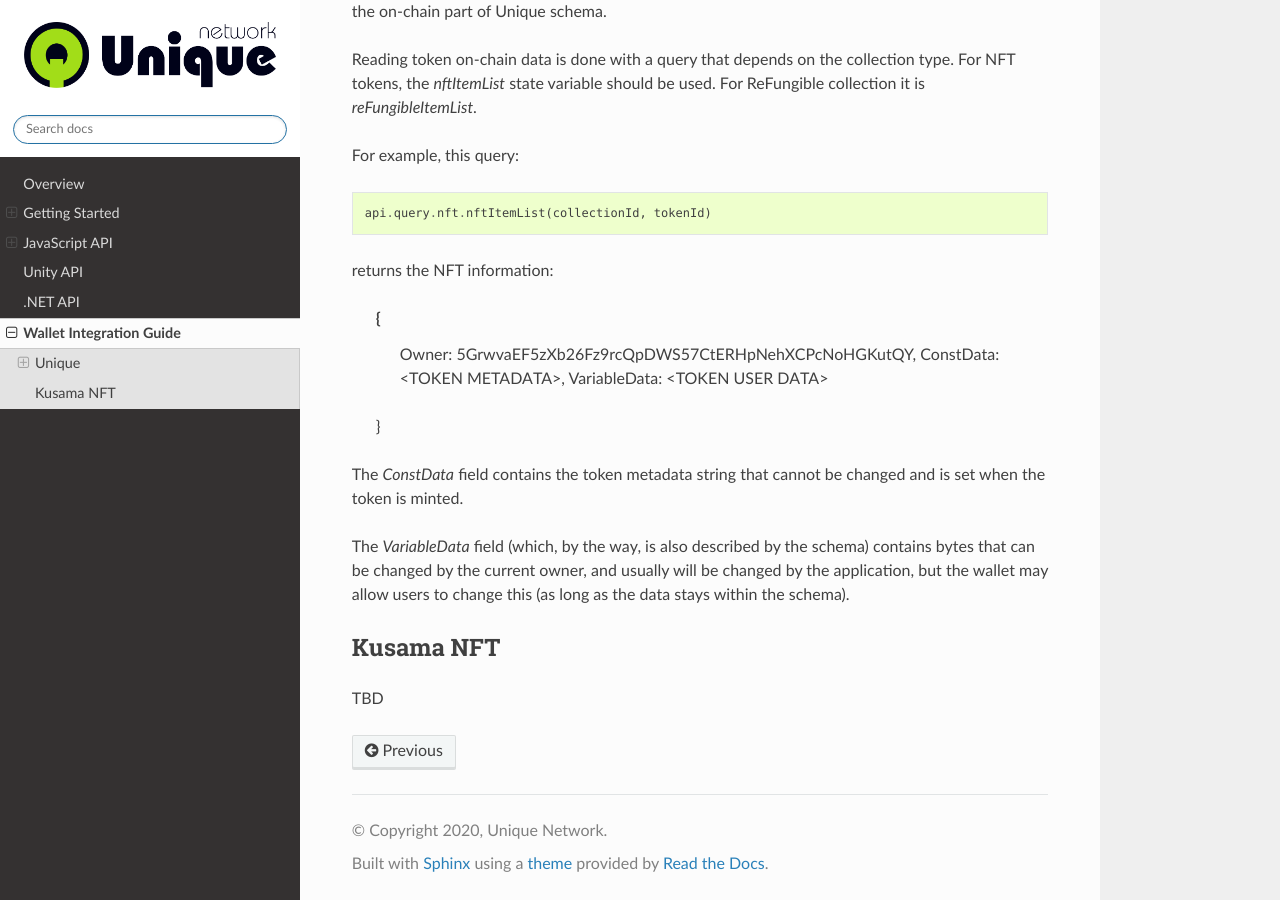
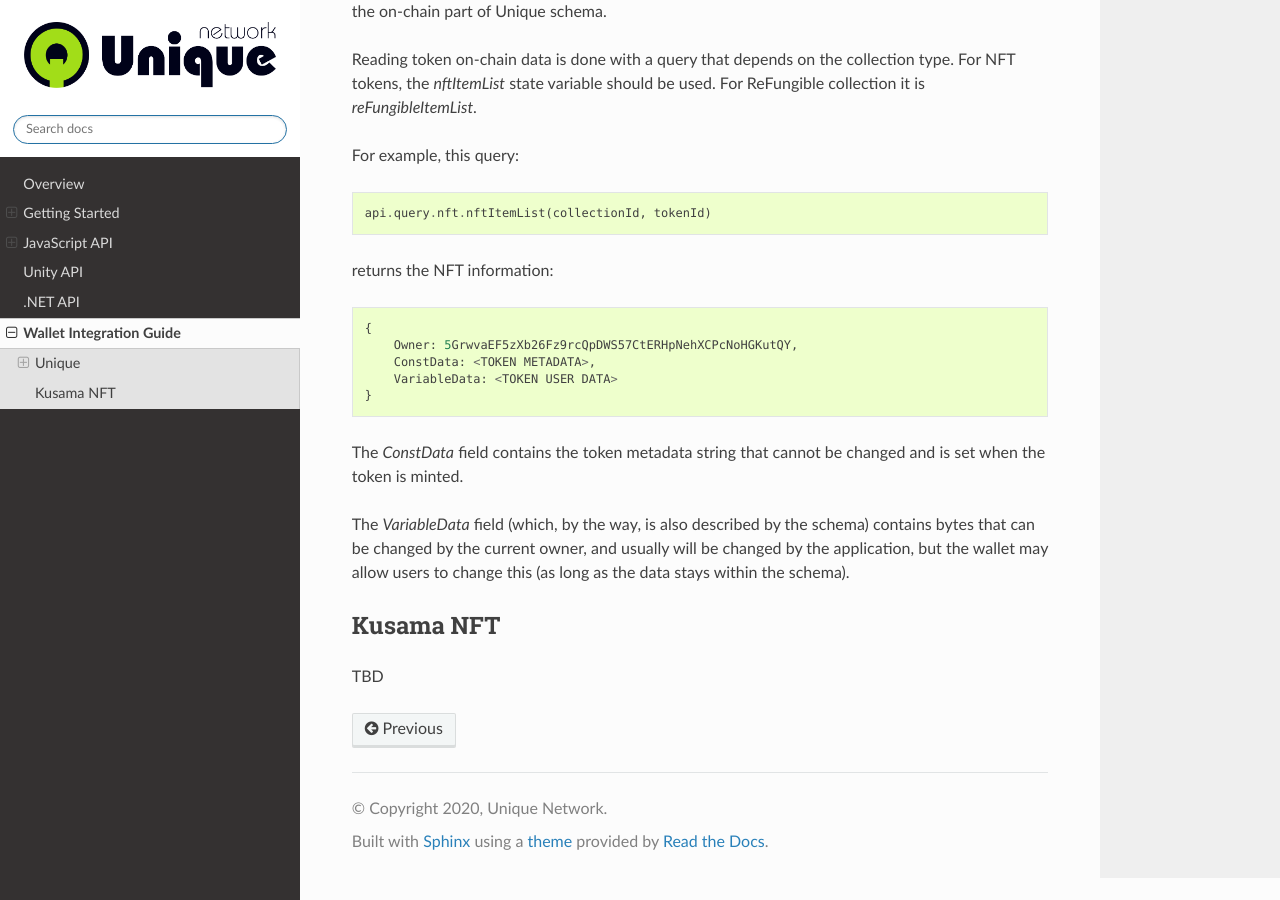
Before and after one commit to UniqueNetwork/unique-docs, a Sphinx documentation site: the page built from source/walletguide.rst, in a window 1280 px wide and 900 px high, scrolled down 2905 px. Built offline with Sphinx 7.4.7 and the Read the Docs theme 2.0.0, drawn with Linux system fonts in a browser that asks for light colours.

Commit message:
Fix example formatting

```diff
--- a/source/walletguide.rst
+++ b/source/walletguide.rst
@@ -33,7 +33,7 @@
 
 and will contain the Name, Description, and TokenPrefix fields encoded as UTF-16 in response like this::
 
-        {
+    {
         Owner: 5GrwvaEF5zXb26Fz9rcQpDWS57CtERHpNehXCPcNoHGKutQY,
         Mode: {
             NFT: null
@@ -122,7 +122,7 @@
 
     api.query.nft.nftItemList(collectionId, tokenId)
 
-returns the NFT information:
+returns the NFT information::
 
     {
         Owner: 5GrwvaEF5zXb26Fz9rcQpDWS57CtERHpNehXCPcNoHGKutQY,
```
